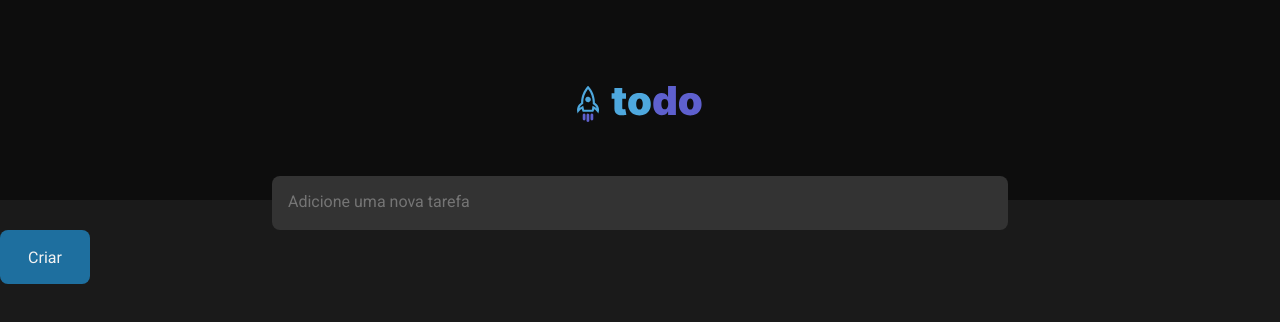
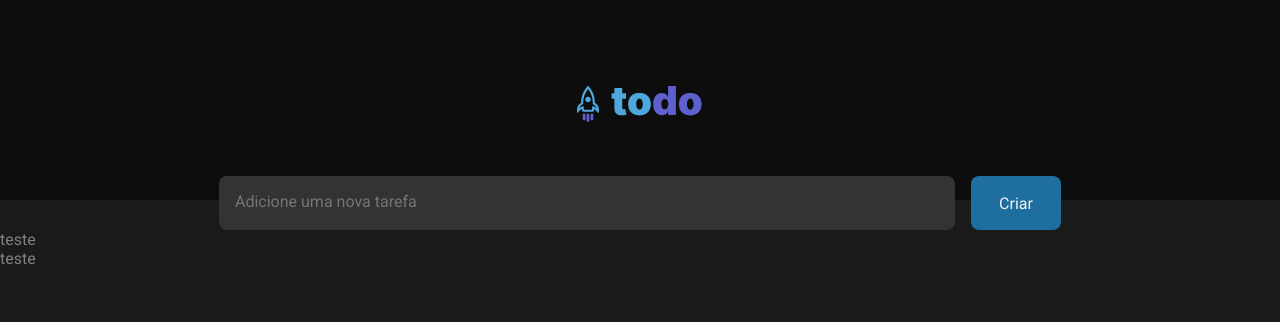
Before and after one commit to joojkafer/ToDo-List-Rocketseat, a React (Vite) app: page / in a window 1280 px wide. Shown: the top 322 px of the page. Built offline with nearby package versions, Linux system fonts and the light colour scheme.

Commit message:
ajust textarea and create  btn

```diff
--- a/src/App.module.css
+++ b/src/App.module.css
@@ -8,7 +8,9 @@
 }
 
 .wrapper{
-
+    display: flex;
+    justify-content: center;
+    gap: 1rem;
 }
 
 .header img{
@@ -37,6 +39,7 @@
 
 .createButton{
     /* background: var(--blue-700); */
+    margin-top: -1.5rem;
 }
 
 .btn{
@@ -46,6 +49,7 @@
     border: 0;
     border-radius: 8px;
 
+
     width: 5.625rem;
     height: 3.375rem;
 }
--- a/src/App.tsx
+++ b/src/App.tsx
@@ -1,6 +1,7 @@
 import styles from './App.module.css'
 import Logo from './assets/Logo.svg'
 //import { Rocket } from "@phosphor-icons/react";
+import { Task } from './components/Task.tsx'
 
 export function App() {
     return (
@@ -26,6 +27,8 @@ export function App() {
           </div>
         </div>
 
+        <Task />
+
       </div>
     )
 }
--- a/src/components/Task.tsx
+++ b/src/components/Task.tsx
@@ -0,0 +1,15 @@
+import styles from './Task.module.css'
+
+export function Task() {
+    return(
+        <div className={styles.content}>
+            <div className={styles.headerTasks}>
+                teste
+            </div>
+
+            <div className={styles.contentTask}>
+                teste
+            </div>
+        </div>
+    )
+}
```
